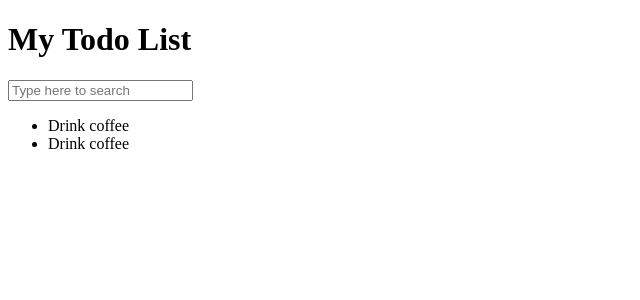
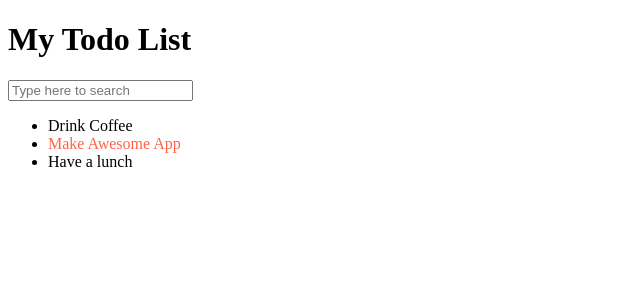
Before and after one commit to mefissto/react-todo, a React (Create React App) app: page / in a window 1280 px wide. Shown: the top 300 px of the page, without its empty margins (0-640 px from the left). Built offline with nearby package versions, Linux system fonts and the light colour scheme.

Commit message:
updated todo list

```diff
--- a/src/components/App.js
+++ b/src/components/App.js
@@ -4,11 +4,17 @@ import SearchPanel from './SearchPanel';
 import TodoList from './TodoList';
 
 const App = () => {
+  const todoData = [
+    { label: 'Drink Coffee', important: false, id: 1 },
+    { label: 'Make Awesome App', important: true, id: 2 },
+    { label: 'Have a lunch', important: false, id: 3 }
+  ];
+
   return (
     <div>
       <Header />
       <SearchPanel />
-      <TodoList />
+      <TodoList todos={todoData} />
     </div>
   );
 };
--- a/src/components/TodoList.js
+++ b/src/components/TodoList.js
@@ -1,17 +1,18 @@
 import React from 'react';
 import TodoListItem from './TodoListItem';
 
-const TodoList = () => {
-  return (
-    <ul>
-      <li>
-        <TodoListItem />
+const TodoList = ({ todos }) => {
+  const elements = todos.map((item) => {
+    const { id, ...itemProps } = item;
+
+    return (
+      <li key={id}>
+        <TodoListItem {...itemProps} />
       </li>
-      <li>
-        <TodoListItem />
-      </li>
-    </ul>
-  );
+    );
+  });
+
+  return <ul>{elements}</ul>;
 };
 
 export default TodoList;
--- a/src/components/TodoListItem.js
+++ b/src/components/TodoListItem.js
@@ -1,7 +1,11 @@
 import React from 'react';
 
-const TodoListItem = () => {
-  return <span>Drink coffee</span>;
+const TodoListItem = ({ label, important = false }) => {
+  const style = {
+    color: important ? 'tomato' : 'black'
+  };
+
+  return <span style={style}>{label}</span>;
 };
 
 export default TodoListItem;
```
Also changed, not shown: 2 other files (tests, documents, lock files or other folders).
